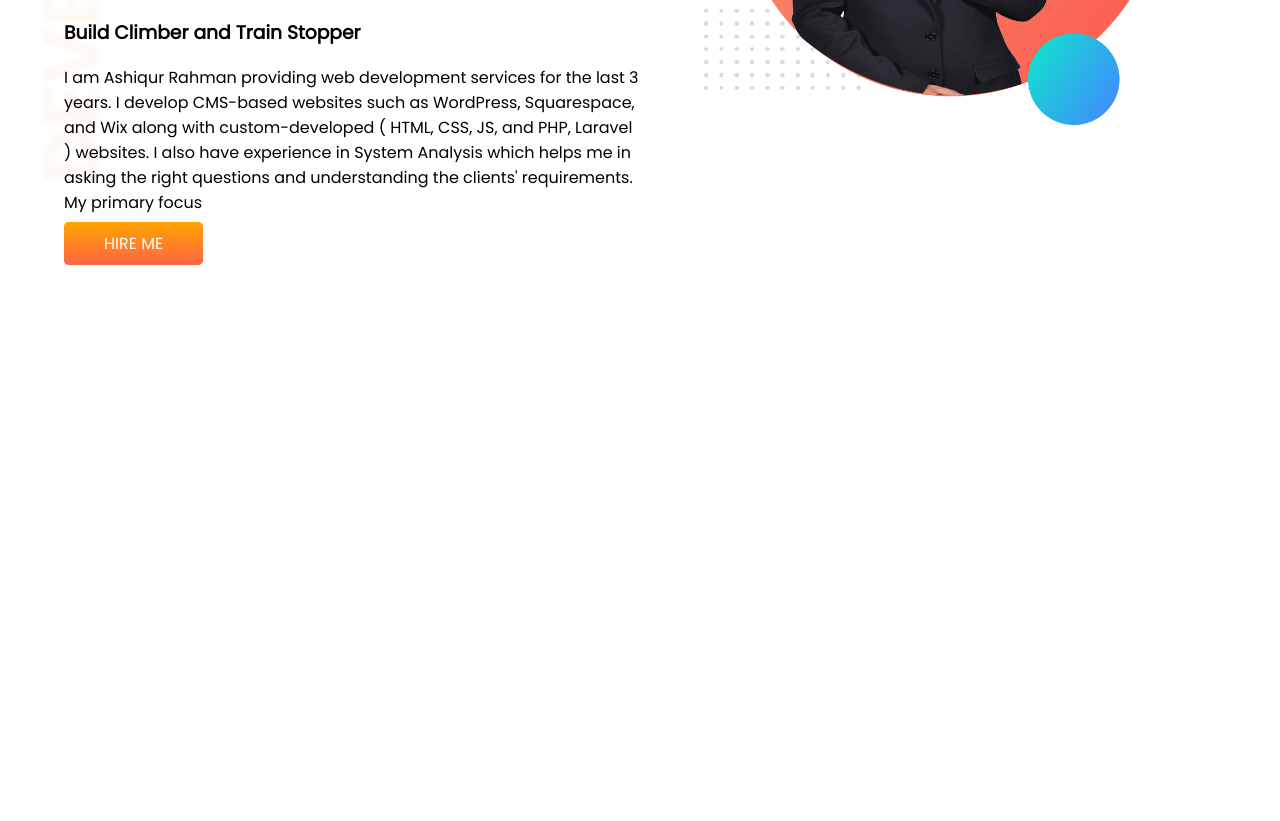
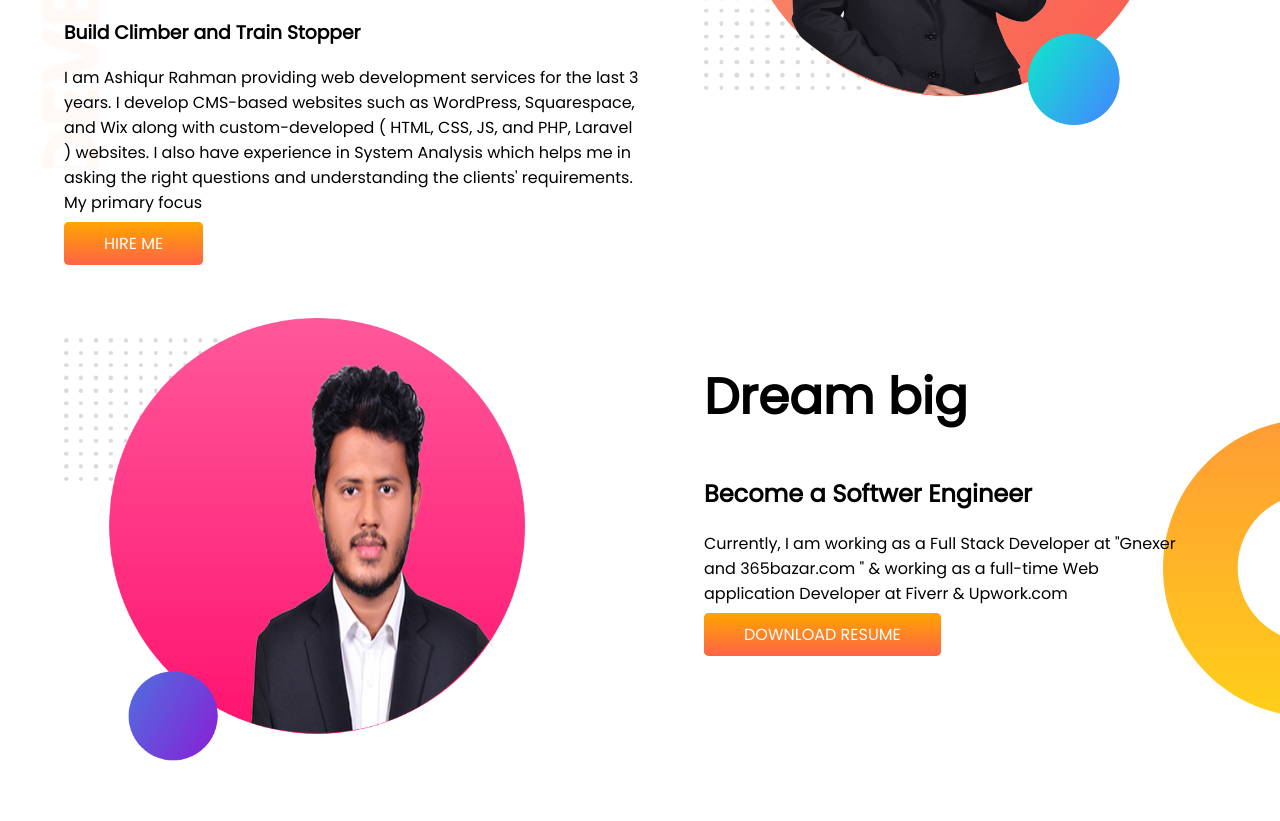
Before and after one commit to imashiqe/developer_portfolio, a plain HTML site: page index.html in a window 1280 px wide. Shown: the part 332-1153 px from the top of the page. Before the commit the page ends 800 px from the top, so only its background shows below. Drawn offline with Linux system fonts and the light colour scheme.

Commit message:
version 03

```diff
--- a/css/style.css
+++ b/css/style.css
@@ -12,6 +12,8 @@ h1{
 
 section{
     display: flex;
+    margin-bottom: 150px;
+    height: 500px;
 
 }
 
@@ -39,3 +41,12 @@ section{
     background-repeat: no-repeat;
     background-size: cover;
 }
+
+.dream-area{
+    background-image: url(../images/dream-bg.png);
+    background-repeat: no-repeat;
+    background-position: right;
+}
+.dw{
+    padding-right: 15%;
+}
--- a/index.html
+++ b/index.html
@@ -28,6 +28,18 @@
    </div>
     </section>
 
+    <!-- dreambig section -->
+    <section class="dream-area">
+        <div class="half-width"><img src="images/ashiqe2.png" alt=""></div>
+
+        <div class="half-width">
+            <h1>Dream big </h1>
+            <h2>Become a Softwer Engineer</h2>
+
+            <p class="dw">Currently, I am working as a Full Stack Developer at "Gnexer and 365bazar.com " & working as a full-time Web application Developer at Fiverr & Upwork.com </p>
+            <a class="link-button" target="_blank" href="https://www.linkedin.com/in/imashiqe/">DOWNLOAD RESUME</a>
+        </div>
+    </section>
 
 </body>
 </html>
```
